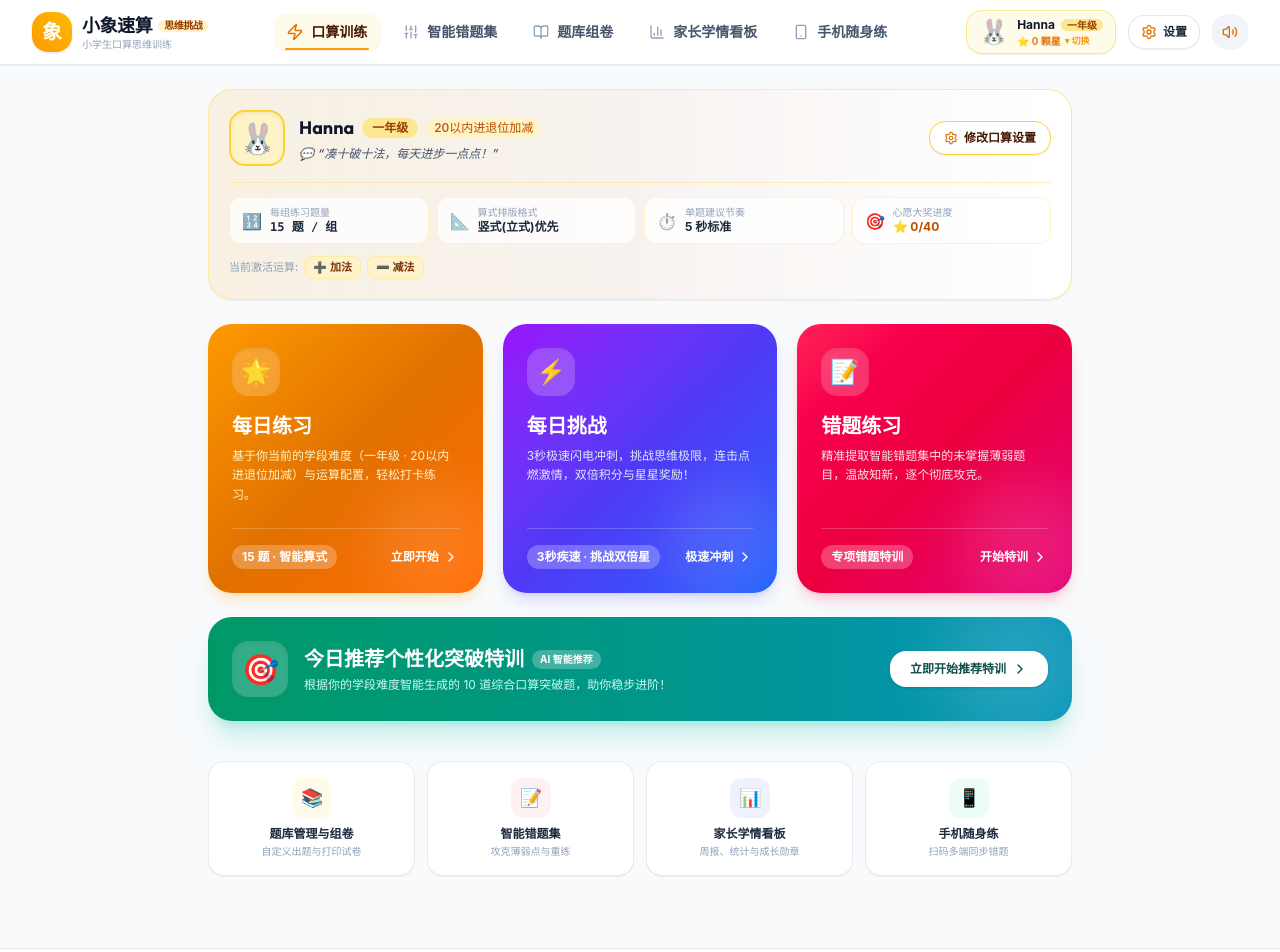
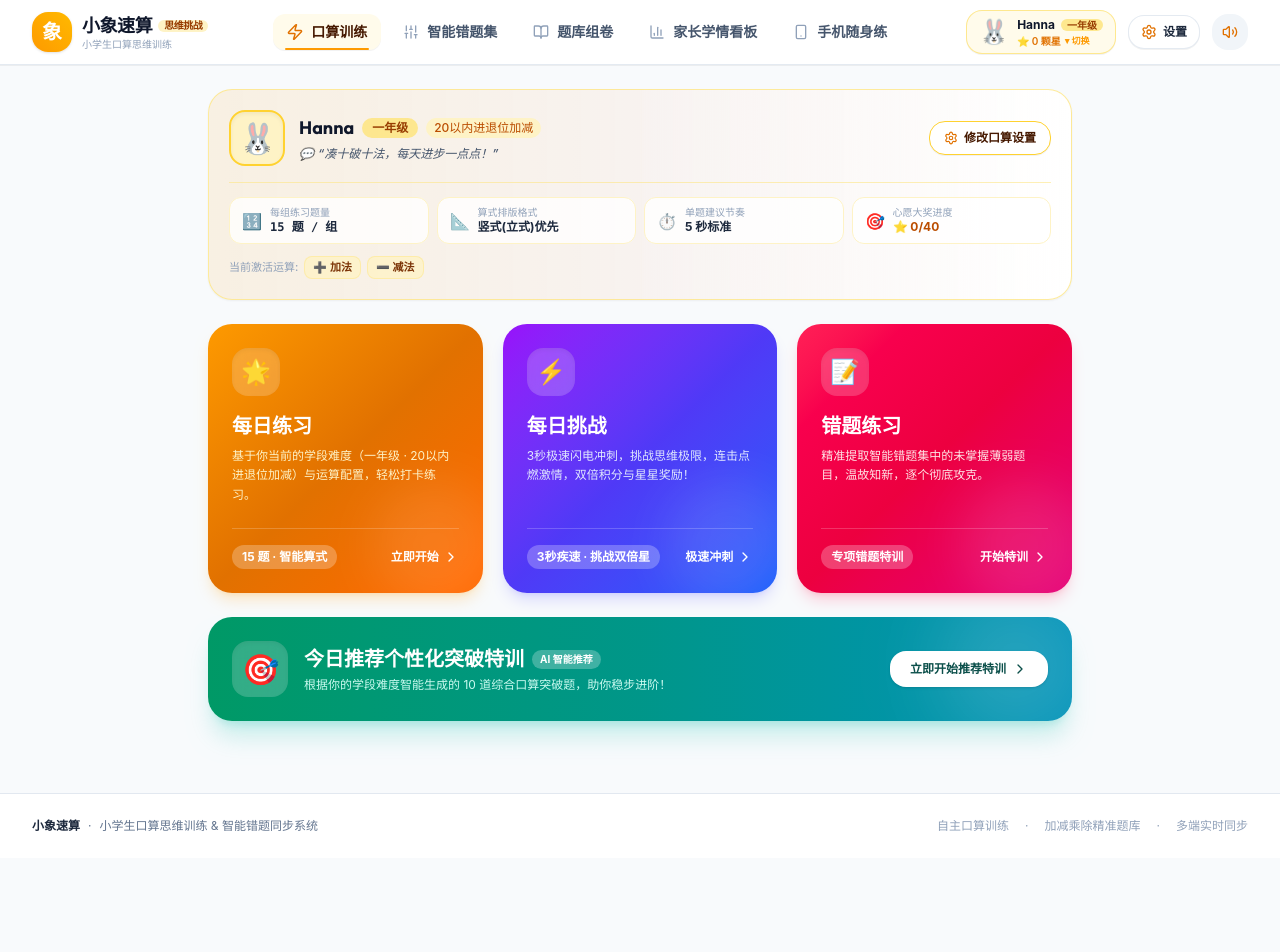
Before and after one commit to monkeypark86/emath, a React (Vite) app: page / in a window 1280 px wide. Shown: the top 952 px of the page. After the commit the page ends 858 px from the top, so only its background shows below. Built offline with nearby package versions, Linux system fonts and the light colour scheme.

Commit message:
refactor(home): 移除练习首页底部冗余的4个导航卡片，完全由主导航Menu承载

```diff
--- a/src/components/PracticeArena.tsx
+++ b/src/components/PracticeArena.tsx
@@ -764,58 +764,6 @@ export const PracticeArena: React.FC<PracticeArenaProps> = ({
               </span>
             </div>
           </div>
-
-          {/* 学习中心与功能导航 */}
-          <div className="grid grid-cols-2 sm:grid-cols-4 gap-3 pt-4">
-            <div
-              onClick={() => onSelectTab?.('banks')}
-              className="cursor-pointer bg-white hover:bg-slate-50 border border-slate-200/80 rounded-2xl p-4 shadow-2xs hover:shadow-sm transition-all flex flex-col items-center text-center group"
-            >
-              <div className="w-10 h-10 rounded-xl bg-amber-50 text-amber-600 flex items-center justify-center text-lg mb-2 group-hover:scale-110 transition-transform">
-                📚
-              </div>
-              <h4 className="font-bold text-xs text-slate-800">题库管理与组卷</h4>
-              <p className="text-[10px] text-slate-400 mt-0.5">自定义出题与打印试卷</p>
-            </div>
-
-            <div
-              onClick={() => onSelectTab?.('mistakes')}
-              className="cursor-pointer bg-white hover:bg-slate-50 border border-slate-200/80 rounded-2xl p-4 shadow-2xs hover:shadow-sm transition-all flex flex-col items-center text-center group relative"
-            >
-              <div className="w-10 h-10 rounded-xl bg-rose-50 text-rose-600 flex items-center justify-center text-lg mb-2 group-hover:scale-110 transition-transform">
-                📝
-              </div>
-              <h4 className="font-bold text-xs text-slate-800">智能错题集</h4>
-              <p className="text-[10px] text-slate-400 mt-0.5">攻克薄弱点与重练</p>
-              {unmasteredMistakeCount > 0 && (
-                <span className="absolute top-2 right-2 text-[10px] font-bold text-rose-600 bg-rose-50 px-1.5 py-0.5 rounded-full font-mono">
-                  {unmasteredMistakeCount}
-                </span>
-              )}
-            </div>
-
-            <div
-              onClick={() => onSelectTab?.('parent')}
-              className="cursor-pointer bg-white hover:bg-slate-50 border border-slate-200/80 rounded-2xl p-4 shadow-2xs hover:shadow-sm transition-all flex flex-col items-center text-center group"
-            >
-              <div className="w-10 h-10 rounded-xl bg-indigo-50 text-indigo-600 flex items-center justify-center text-lg mb-2 group-hover:scale-110 transition-transform">
-                📊
-              </div>
-              <h4 className="font-bold text-xs text-slate-800">家长学情看板</h4>
-              <p className="text-[10px] text-slate-400 mt-0.5">周报、统计与成长勋章</p>
-            </div>
-
-            <div
-              onClick={() => onSelectTab?.('mobile')}
-              className="cursor-pointer bg-white hover:bg-slate-50 border border-slate-200/80 rounded-2xl p-4 shadow-2xs hover:shadow-sm transition-all flex flex-col items-center text-center group"
-            >
-              <div className="w-10 h-10 rounded-xl bg-emerald-50 text-emerald-600 flex items-center justify-center text-lg mb-2 group-hover:scale-110 transition-transform">
-                📱
-              </div>
-              <h4 className="font-bold text-xs text-slate-800">手机随身练</h4>
-              <p className="text-[10px] text-slate-400 mt-0.5">扫码多端同步错题</p>
-            </div>
-          </div>
         </div>
       ) : (
         /* Active Practice Arena (极致纯净免干扰) */
```
